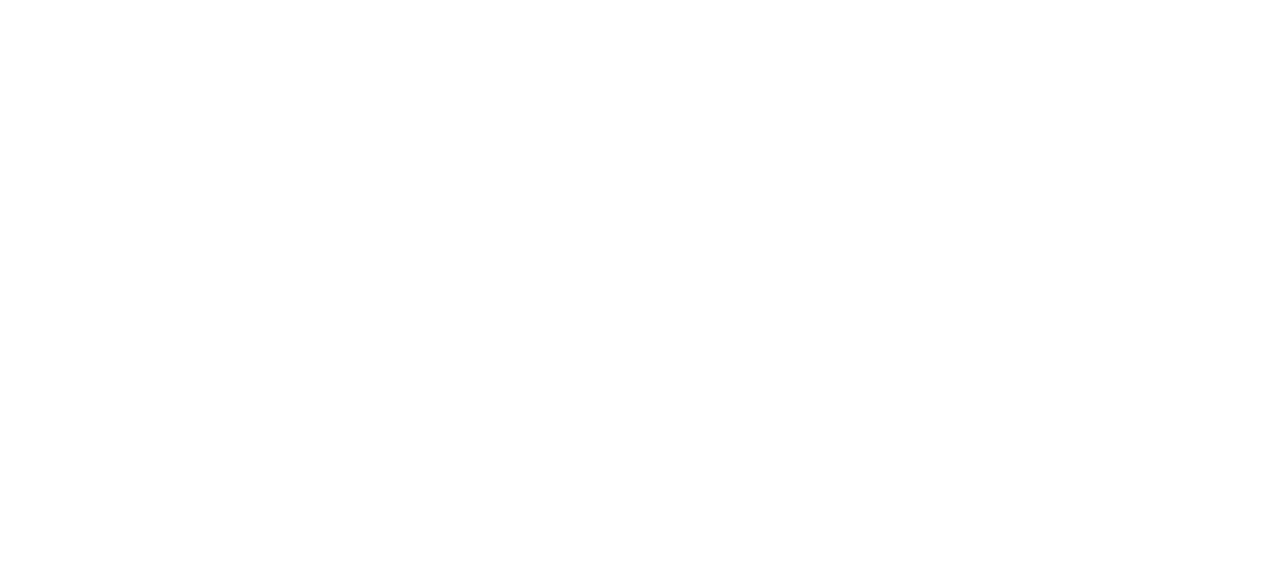
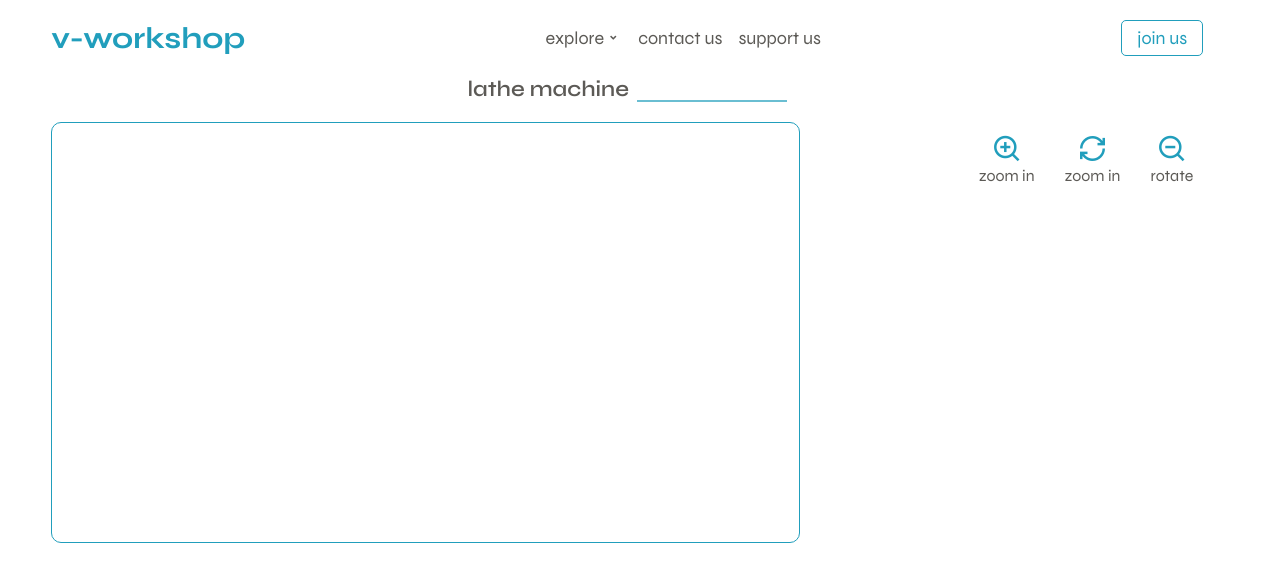
Before and after one commit to Favor-star/v-workshop, a plain HTML site: page view.html in a window 1280 px wide. Drawn offline with nearby package versions, Linux system fonts and the light colour scheme.

Commit message:
Started to develop the view page

```diff
--- a/index.css
+++ b/index.css
@@ -23,6 +23,7 @@
   width: 98vw;
   min-height: 97vh;
   height: 98vh;
+  padding: 0 4vw;
 }
 #bg-video {
   position: fixed;
@@ -130,7 +131,8 @@
   font-size: 24px;
 }
 /*DOCUMENT 2: REGISTER.HTML*/
-#register__main {
+#register__main,
+#view__main {
   display: flex;
   flex-direction: column;
   align-items: center;
@@ -220,9 +222,78 @@
   text-decoration: none;
   font-weight: 600;
   text-align: center;
-  transition: all .2s;
+  transition: all 0.2s;
 }
-.google:hover{
+.google:hover {
   background-color: var(--ac-500);
   color: var(--white);
 }
+/* VIEW PAGE */
+.view {
+  flex: 1;
+  display: flex;
+  flex-direction: column;
+  gap: 20px;
+  align-items: center;
+  justify-content: flex-start;
+  margin-top: 20px;
+  width: 100%;
+  /* padding: 0 3vw; */
+}
+.view__head {
+  display: flex;
+  flex-direction: row;
+  justify-content: start;
+  align-items: flex-end;
+  gap: 8px;
+}
+.view__head h3 {
+  color: var(--sec-900);
+  font-weight: 600;
+  font-size: 22px;
+}
+.view__head .line {
+  width: 150px;
+  height: 2px;
+}
+.main__view__section {
+  width: 100%;
+  margin: 0 20px;
+  display: flex;
+  justify-content: space-between;
+  align-items: flex-start;
+}
+.screen {
+  width: 65%;
+  aspect-ratio: 16/9;
+  border: 1px solid var(--ac-500);
+  background-color: inherit;
+  border-radius: 10px;
+}
+.panel {
+  display: flex;
+  flex-direction: column;
+  gap: 20px;
+  padding: 10px;
+  align-items: center;
+  justify-content: center;
+}
+.control__panel {
+  display: flex;
+  flex-direction: row;
+  gap: 30px;
+  width: 100%;
+}
+.control__panel .button {
+  display: flex;
+  flex-direction: column;
+  align-items: center;
+  justify-content: center;
+}
+.button {
+  color: var(--sec-900);
+}
+.button i {
+  font-size: 30px;
+  color: var(--ac-500);
+}
--- a/view.html
+++ b/view.html
@@ -1,11 +1,52 @@
 <!DOCTYPE html>
 <html lang="en">
-<head>
-    <meta charset="UTF-8">
-    <meta name="viewport" content="width=device-width, initial-scale=1.0">
-    <title>Document</title>
-</head>
-<body>
+  <head>
+    <meta charset="UTF-8" />
+    <meta name="viewport" content="width=device-width, initial-scale=1.0" />
+    <link rel="stylesheet" href="index.css" />
+    <link
+      href="https://cdn.jsdelivr.net/npm/remixicon@4.1.0/fonts/remixicon.css"
+      rel="stylesheet"
+    />
+    <title>machine</title>
+  </head>
+  <body>
+    <main id="view__main">
+      <header>
+        <h1>v-workshop</h1>
+        <nav>
+          <a href="">explore<i class="ri-arrow-drop-down-line"></i> </a>
+          <a href="">contact us</a>
+          <a href="">support us</a>
+        </nav>
+        <a class="head__action" href="">join us</a>
+      </header>
+      <section class="view">
+        <div class="view__head">
+          <h3>lathe machine</h3>
+          <span class="line"></span>
+        </div>
+        <div class="main__view__section">
+          <div class="screen"></div>
+          <div class="panel">
+            <div class="control__panel">
+              <span class="button">
+                <i class="ri-zoom-in-line"></i>
+                zoom in
+              </span>
+              <span class="button">
+                <i class="ri-loop-right-line"></i>
+                zoom in
+              </span>
+              <span class="button">
+                <i class="ri-zoom-out-line"></i>
 
-</body>
+                rotate
+              </span>
+            </div>
+          </div>
+        </div>
+      </section>
+    </main>
+  </body>
 </html>
```
